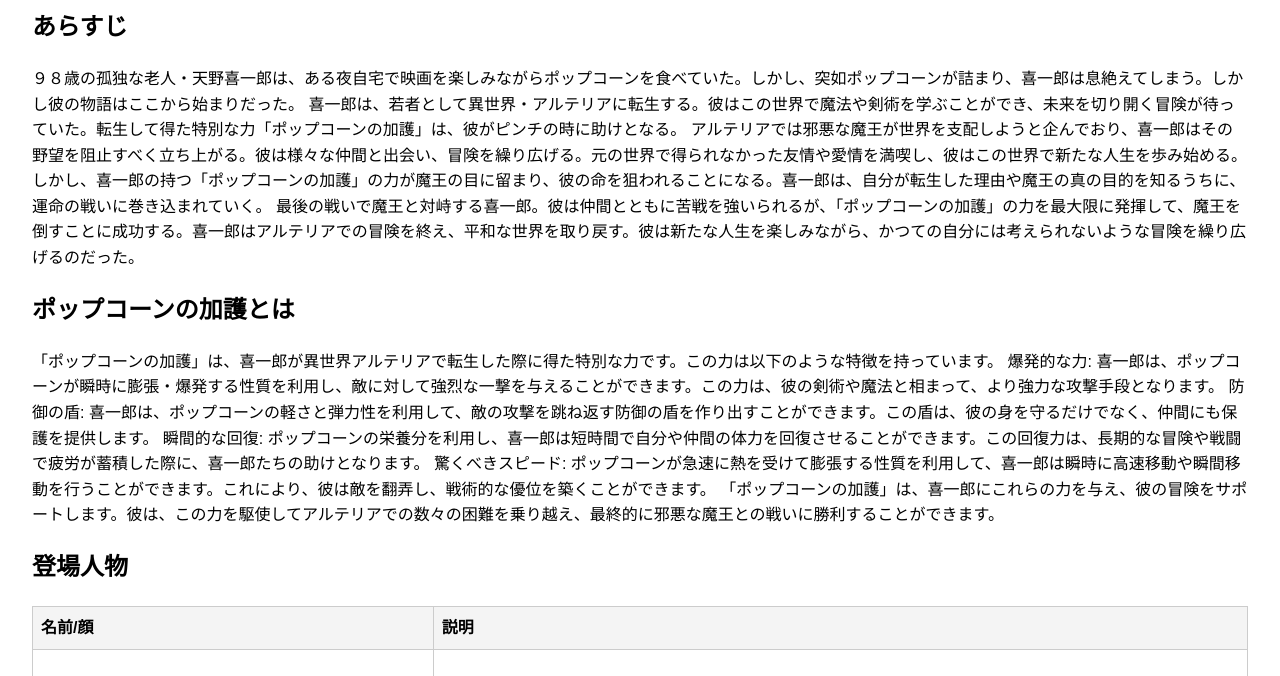
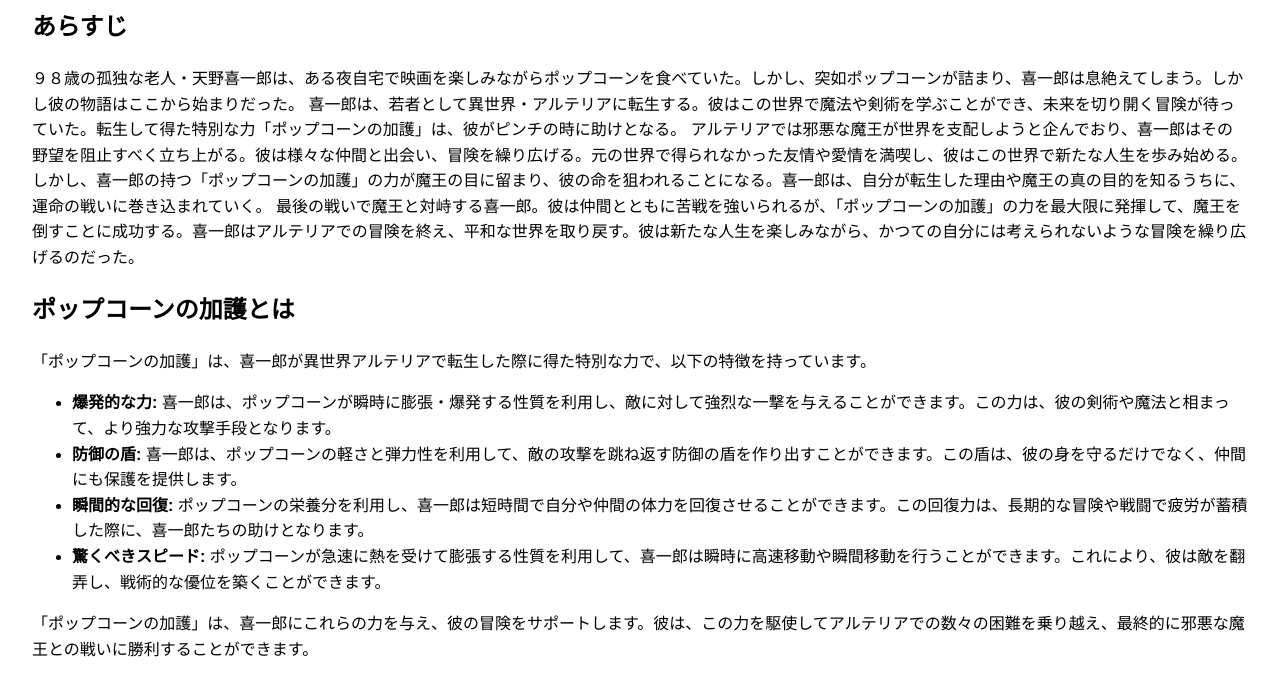
Before and after one commit to e-yokotsuka/gpt-story, a plain HTML site: page index.html in a window 1280 px wide. Shown: the part 97-773 px from the top of the page. Drawn offline with Linux system fonts and the light colour scheme.

Commit message:
より見やすくなるようにChatGPTに書き換えてもらった。

```diff
--- a/index.html
+++ b/index.html
@@ -67,23 +67,30 @@
 
     最後の戦いで魔王と対峙する喜一郎。彼は仲間とともに苦戦を強いられるが、「ポップコーンの加護」の力を最大限に発揮して、魔王を倒すことに成功する。喜一郎はアルテリアでの冒険を終え、平和な世界を取り戻す。彼は新たな人生を楽しみながら、かつての自分には考えられないような冒険を繰り広げるのだった。
 
-  </pre>
+  </p>
 
   <h2>ポップコーンの加護とは</h2>
 
   <p>
-「ポップコーンの加護」は、喜一郎が異世界アルテリアで転生した際に得た特別な力です。この力は以下のような特徴を持っています。
-
-爆発的な力: 喜一郎は、ポップコーンが瞬時に膨張・爆発する性質を利用し、敵に対して強烈な一撃を与えることができます。この力は、彼の剣術や魔法と相まって、より強力な攻撃手段となります。
-
-防御の盾: 喜一郎は、ポップコーンの軽さと弾力性を利用して、敵の攻撃を跳ね返す防御の盾を作り出すことができます。この盾は、彼の身を守るだけでなく、仲間にも保護を提供します。
-
-瞬間的な回復: ポップコーンの栄養分を利用し、喜一郎は短時間で自分や仲間の体力を回復させることができます。この回復力は、長期的な冒険や戦闘で疲労が蓄積した際に、喜一郎たちの助けとなります。
-
-驚くべきスピード: ポップコーンが急速に熱を受けて膨張する性質を利用して、喜一郎は瞬時に高速移動や瞬間移動を行うことができます。これにより、彼は敵を翻弄し、戦術的な優位を築くことができます。
-
+    「ポップコーンの加護」は、喜一郎が異世界アルテリアで転生した際に得た特別な力で、以下の特徴を持っています。
+  </p>
+  <ul>
+    <li>
+      <strong>爆発的な力:</strong> 喜一郎は、ポップコーンが瞬時に膨張・爆発する性質を利用し、敵に対して強烈な一撃を与えることができます。この力は、彼の剣術や魔法と相まって、より強力な攻撃手段となります。
+    </li>
+    <li>
+      <strong>防御の盾:</strong> 喜一郎は、ポップコーンの軽さと弾力性を利用して、敵の攻撃を跳ね返す防御の盾を作り出すことができます。この盾は、彼の身を守るだけでなく、仲間にも保護を提供します。
+    </li>
+    <li>
+      <strong>瞬間的な回復:</strong> ポップコーンの栄養分を利用し、喜一郎は短時間で自分や仲間の体力を回復させることができます。この回復力は、長期的な冒険や戦闘で疲労が蓄積した際に、喜一郎たちの助けとなります。
+    </li>
+    <li>
+      <strong>驚くべきスピード:</strong> ポップコーンが急速に熱を受けて膨張する性質を利用して、喜一郎は瞬時に高速移動や瞬間移動を行うことができます。これにより、彼は敵を翻弄し、戦術的な優位を築くことができます。
+    </li>
+  </ul>
+  <p>
     「ポップコーンの加護」は、喜一郎にこれらの力を与え、彼の冒険をサポートします。彼は、この力を駆使してアルテリアでの数々の困難を乗り越え、最終的に邪悪な魔王との戦いに勝利することができます。
-</pre>
+  </p>
 
 
   <h2>登場人物</h2>
```
Lines whose indentation alone changed are shown as unchanged.
